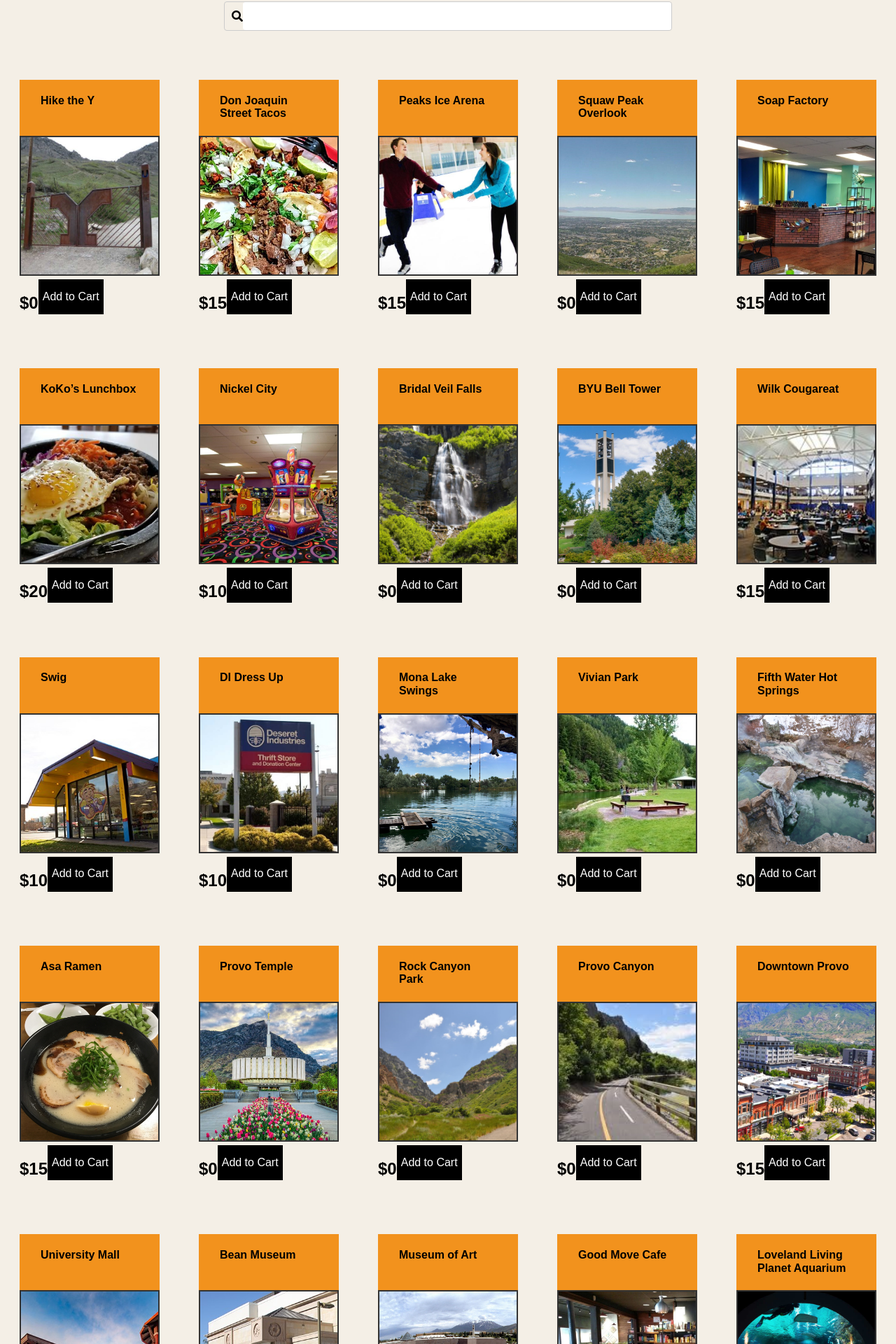
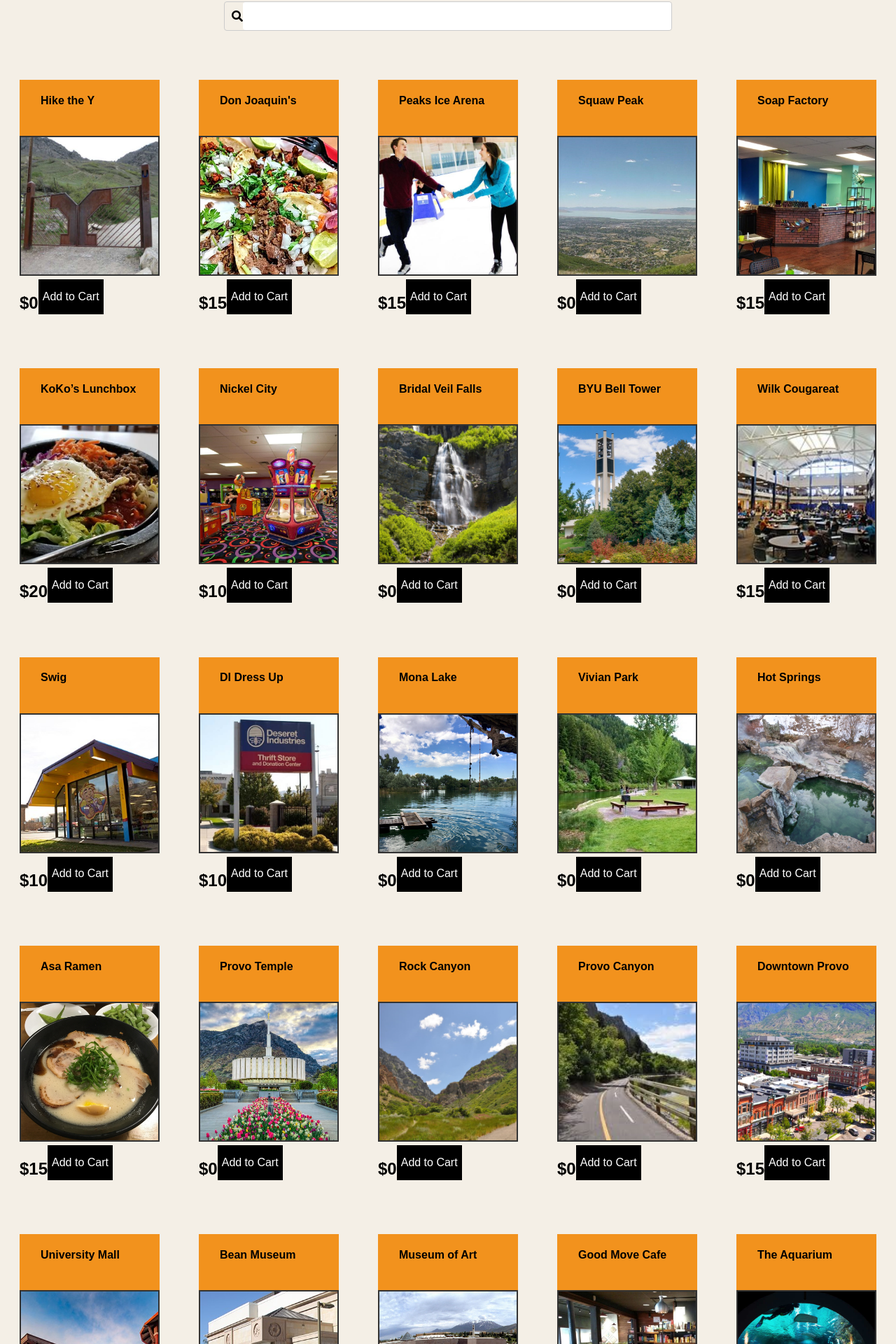
Before and after one commit to sryanh/Dating-Website-Project-3, a Vue app: page / in a window 1280 px wide. Shown: the part 300-2220 px from the top of the page at 70% size. Built offline with nearby package versions, Linux system fonts and the light colour scheme.

Commit message:
shorten KK

```diff
--- a/src/mock-data.js
+++ b/src/mock-data.js
@@ -3,72 +3,72 @@
     name: "Hike the Y",
     description: 'Outdoor Hiking Activity',
     price: "$0",
-    location: "Provo, UT",
-    image: 'hike-the-y.jpg' //will put in actual image
+    location: "Provo",
+    image: 'hike-the-y.jpg'
   },
   {
     id: 2,
-    name: "Don Joaquin Street Tacos",
+    name: "Don Joaquin's",
     description: 'Mexican Fast Food',
     price: "$15",
-    location: "Provo, UT",
-    image: 'don-joaquin.jpg' //will put in actual image
+    location: "Provo",
+    image: 'don-joaquin.jpg'
   },
   {
     id: 3,
     name: "Peaks Ice Arena",
     description: 'Indoor Ice Skating',
     price: "$15",
-    location: "Provo, UT",
-    image: 'peaks-ice.jpg' //will put in actual image
+    location: "Provo",
+    image: 'peaks-ice.jpg'
   },
   {
     id: 4,
-     name: "Squaw Peak Overlook",
+     name: "Squaw Peak",
     description: 'Scenery ;)',
     price: "$0",
-    location: "Provo, UT",
-    image: 'squaw-peak.jpg' //will put in actual image
+    location: "Provo",
+    image: 'squaw-peak.jpg'
   },
   {
     id: 5,
     name: "Soap Factory",
     description: 'Indoors, make soap',
     price: "$15",
-    location: "Provo, UT",
-    image: 'soap-factory.jpg' //will put in actual image
+    location: "Provo",
+    image: 'soap-factory.jpg'
   },
   {
     id: 6,
     name: "KoKo’s Lunchbox",
     description: 'Korean Food',
     price: "$20",
-    location: "Provo, UT",
-    image: 'koko-png.jpg' //will put in actual image
+    location: "Provo",
+    image: 'koko-png.jpg'
   },
   {
     id: 7,
     name: "Nickel City",
     description: 'Nickel Arcade',
     price: "$10",
-    location: "Orem, UT",
-    image: 'nickel-city.jpg' //will put in actual image
+    location: "Orem",
+    image: 'nickel-city.jpg'
   },
   {
     id: 8,
     name: "Bridal Veil Falls",
     description: 'Hiking Waterfalls',
     price: "$0",
-    location: "Provo, UT",
-    image: 'bridal-veil.jpg' //will put in actual image
+    location: "Provo",
+    image: 'bridal-veil.jpg'
   },
   {
     id: 9,
    name: "BYU Bell Tower",
     description: 'BYU, Sit and Talk Spot ;)',
     price: "$0",
-    location: "Provo, UT",
-    image: 'bell-tower.jpg' //will put in actual image
+    location: "Provo",
+    image: 'bell-tower.jpg'
 
   },
   {
@@ -76,128 +76,128 @@
     name: "Wilk Cougareat",
     description: 'BYU Fast Food',
     price: "$15",
-    location: "Provo, UT",
-    image: 'wilk-cougareat.jpg' //will put in actual image
+    location: "Provo",
+    image: 'wilk-cougareat.jpg'
   },
   {
     id: 11,
     name: "Swig",
     description: 'Soda Drinks & Food',
     price: "$10",
-    location: "Provo, UT",
-    image: 'swig.jpg' //will put in actual image
+    location: "Provo",
+    image: 'swig.jpg'
   },
   {
     id: 12,
     name: "DI Dress Up",
     description: 'Buy each other an outfit',
     price: "$10",
-    location: "Provo, UT",
-    image: 'di.jpg' //will put in actual image
+    location: "Provo",
+    image: 'di.jpg'
   },
   {
     id: 13,
-    name: "Mona Lake Swings ",
+    name: "Mona Lake",
     description: 'Swimming, picnic, and swings',
     price: "$0",
-    location: "Mona, UT",
-    image: 'mona-swings.jpg' //will put in actual image
+    location: "Mona",
+    image: 'mona-swings.jpg'
   },
   {
     id: 14,
     name: "Vivian Park",
     description: 'hiking, fishing, chilling',
     price: "$0",
-    location: "Provo, UT",
-    image: 'vivian-park.jpg' //will put in actual image
+    location: "Provo",
+    image: 'vivian-park.jpg'
   },
   {
     id: 15,
-    name: "Fifth Water Hot Springs",
+    name: "Hot Springs",
     description: 'Hiking, hot springs, outdoors',
     price: "$0",
-    location: "Spanish Fork, UT",
-    image: 'hot-springs.jpg' //will put in actual image
+    location: "Spanish Fork",
+    image: 'hot-springs.jpg'
   },
   {
     id: 16,
     name: "Asa Ramen",
     description: 'Japanese Ramen Food',
     price: "$15",
-    location: "Orem, UT",
-    image: 'asa-ramen.jpg' //will put in actual image
+    location: "Orem",
+    image: 'asa-ramen.jpg'
   },
   {
     id: 17,
     name: "Provo Temple",
     description: 'Walk around the grounds',
     price: "$0",
-    location: "Orem, UT",
-    image: 'provo-temple.jpg' //will put in actual image
+    location: "Orem",
+    image: 'provo-temple.jpg'
   },
   {
     id: 18,
-    name: "Rock Canyon Park",
-    description: 'Hammocking',
+    name: "Rock Canyon",
+    description: 'Hammocking Park',
     price: "$0",
-    location: "Orem, UT",
-    image: 'rock-canyon.jpg' //will put in actual image
+    location: "Orem",
+    image: 'rock-canyon.jpg'
   },
   {
     id: 19,
     name: "Provo Canyon",
     description: 'Drive and talk ;)',
     price: "$0",
-    location: "Provo, UT",
-    image: 'provo-canyon.jpg' //will put in actual image
+    location: "Provo",
+    image: 'provo-canyon.jpg'
   },
   {
     id: 20,
     name: "Downtown Provo",
     description: 'Shopping, walking, talking, and food',
     price: "$15",
-    location: "Provo, UT",
-    image: 'downtown-provo.jpg' //will put in actual image
+    location: "Provo",
+    image: 'downtown-provo.jpg'
   },
   {
     id: 21,
     name: "University Mall",
     description: 'Food, murals, shopping, walking, talking',
     price: "$15",
-    location: "Orem, UT",
-    image: 'university-mall.jpg' //will put in actual image
+    location: "Orem",
+    image: 'university-mall.jpg'
   },
   {
     id: 22,
     name: "Bean Museum",
     description: 'BYU, Walk around and look at dead animals',
     price: "$0",
-    location: "Provo, UT",
-    image: 'bean-musuem.jpg' //will put in actual image
+    location: "Provo",
+    image: 'bean-musuem.jpg'
   },
   {
     id: 23,
     name: "Museum of Art",
     description: 'BYU, Walk around and enjoy art',
     price: "$0",
-    location: "Provo, UT",
-    image: 'moa.jpg' //will put in actual image
+    location: "Provo",
+    image: 'moa.jpg'
   },
   {
     id: 24,
     name: "Good Move Cafe",
     description: 'Eat food and play board games',
     price: "$30",
-    location: "Provo, UT",
-    image: 'good-move.jpg' //will put in actual image
+    location: "Provo",
+    image: 'good-move.jpg'
   },
   {
     id: 25,
-    name: "Loveland Living Planet Aquarium",
+    name: "The Aquarium",
     description: 'See the animals that live in the sea',
     price: "$35",
-    location: "Provo, UT",
-    image: 'loveland.jpg' //will put in actual image
+    location: "Provo",
+    image: 'loveland.jpg'
   },
   ]
 
```
